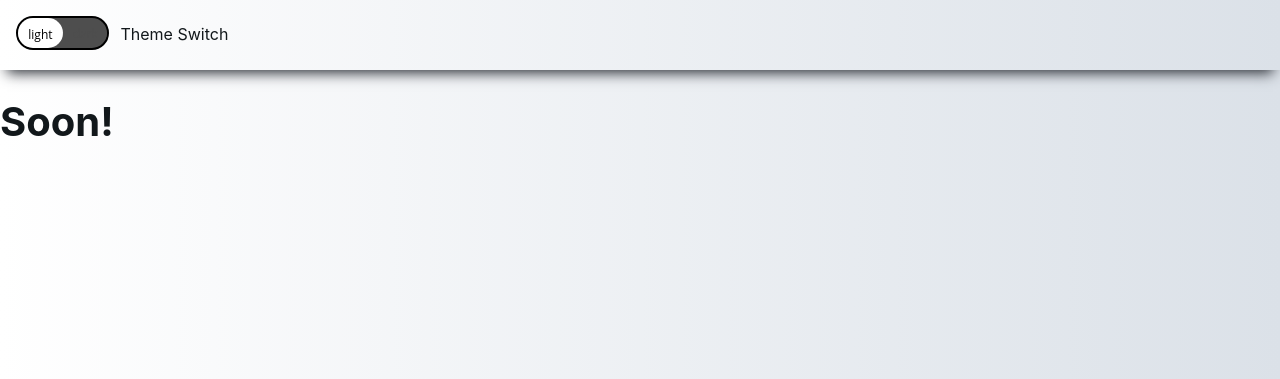
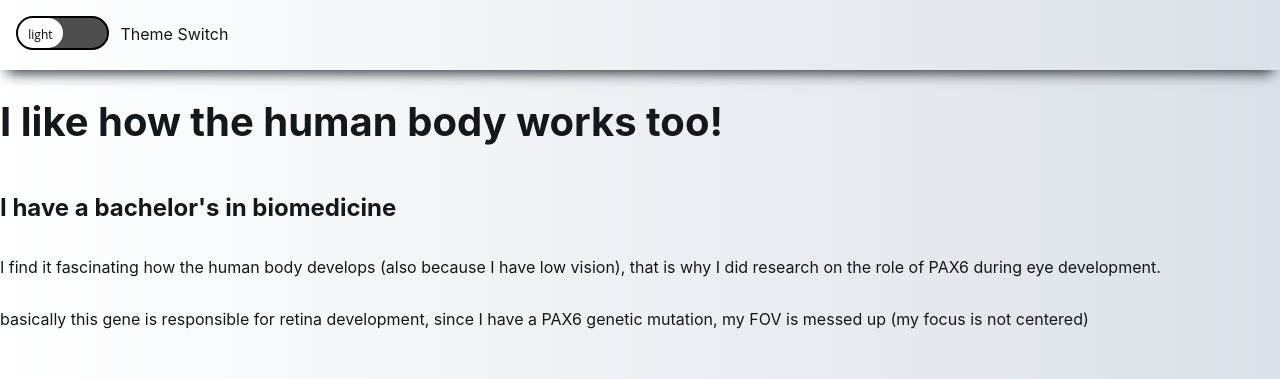
Before and after one commit to PedroMarquetti/PedroMarquetti.github.io, a Next.js app: page /about/biomedicine in a window 1280 px wide. Shown: the top 379 px of the page. Built offline with nearby package versions, Linux system fonts and the light colour scheme.

Commit message:
added some text

```diff
--- a/pages/about/biomedicine.tsx
+++ b/pages/about/biomedicine.tsx
@@ -1,7 +1,18 @@
 export default function Biomedicine() {
 	return (
 		<>
-			<h1>Soon!</h1>
+			<h1>I like how the human body works too!</h1>
+
+			<h2>I have a bachelor&apos;s in biomedicine</h2>
+			<p>
+				I find it fascinating how the human body develops (also because I have
+				low vision), that is why I did research on the role of PAX6 during eye
+				development.
+			</p>
+			<p>
+				basically this gene is responsible for retina development, since I have
+				a PAX6 genetic mutation, my FOV is messed up (my focus is not centered)
+			</p>
 		</>
 	);
 }
--- a/styles/About.module.css
+++ b/styles/About.module.css
@@ -1,5 +1,4 @@
 .main {
-	height: 100%;
 	display: flex;
 	flex-direction: column;
 	justify-content: flex-start;
```
